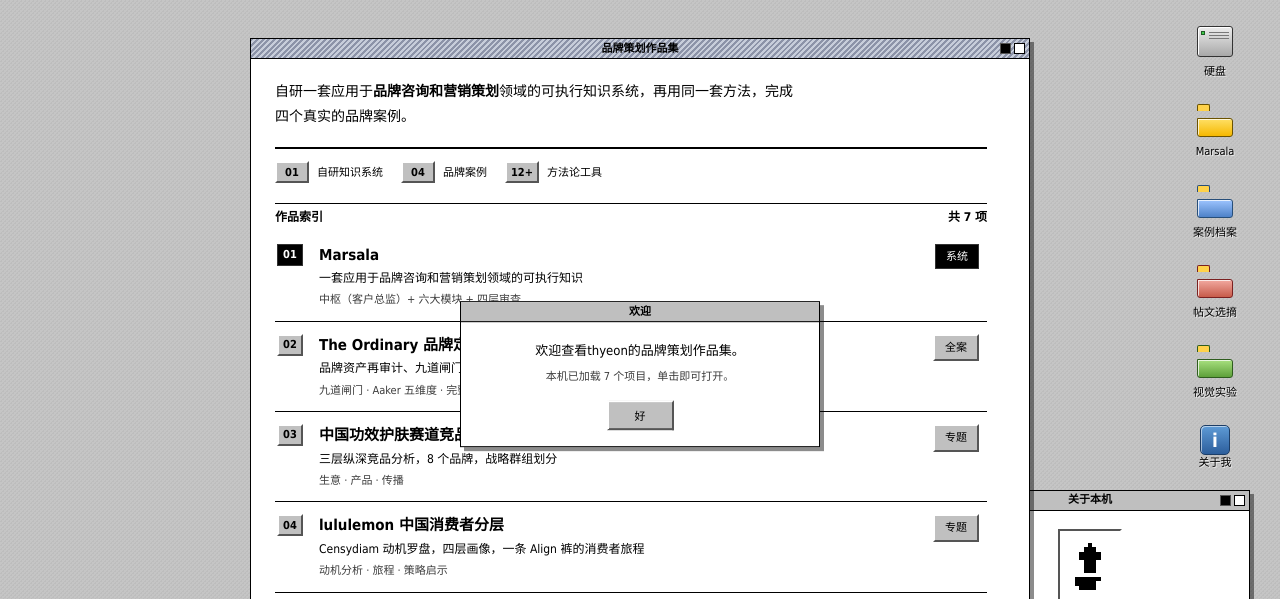
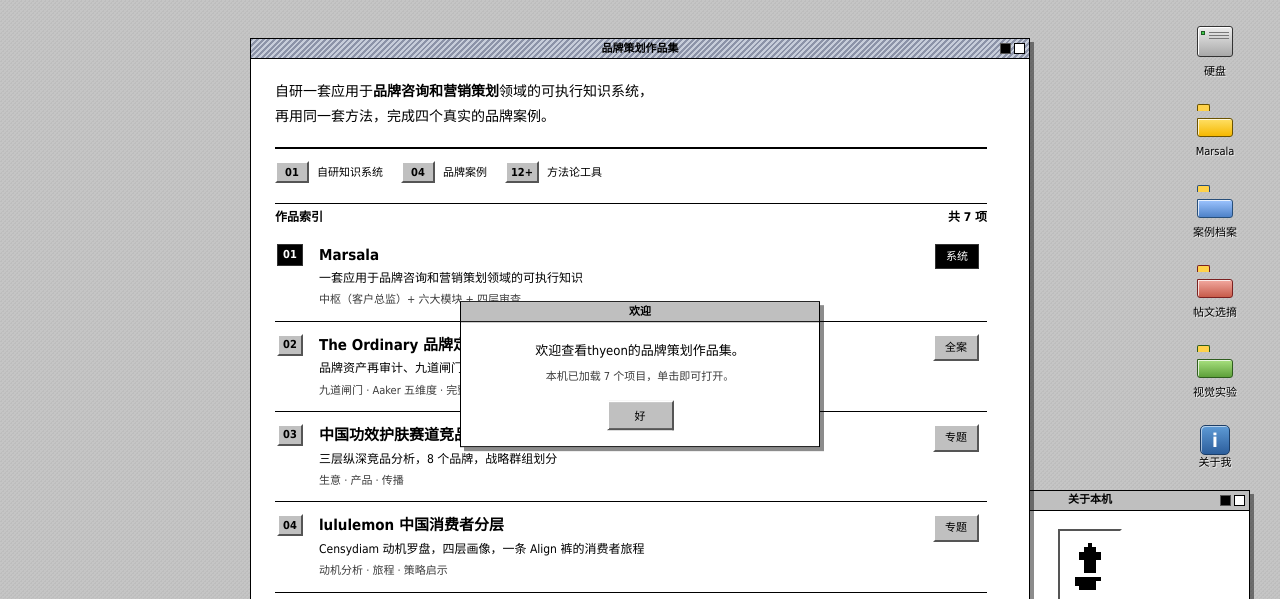
Before and after one commit to thyeonzzz/adfolio, a plain HTML site: page index.html in a window 1280 px wide. Shown: the part 26-625 px from the top of the page. Drawn offline with Linux system fonts and the light colour scheme.

Commit message:
主窗口开场白：显式分句断行，避免“完成/四个”断行

```diff
--- a/index.html
+++ b/index.html
@@ -591,7 +591,7 @@
       <span class="win-btns"><span class="win-close"></span><span class="win-zoom"></span></span>
     </div>
     <div class="window-body">
-      <p class="hero-sub">自研一套应用于<strong>品牌咨询和营销策划</strong>领域的可执行知识系统，再用同一套方法，完成<span class="nowrap">四个真实的品牌案例</span>。</p>
+      <p class="hero-sub">自研一套应用于<strong>品牌咨询和营销策划</strong>领域的可执行知识系统，<br>再用同一套方法，完成<span class="nowrap">四个真实的品牌案例</span>。</p>
       <div class="rule"></div>
       <div class="stats">
         <div class="stat">
```
